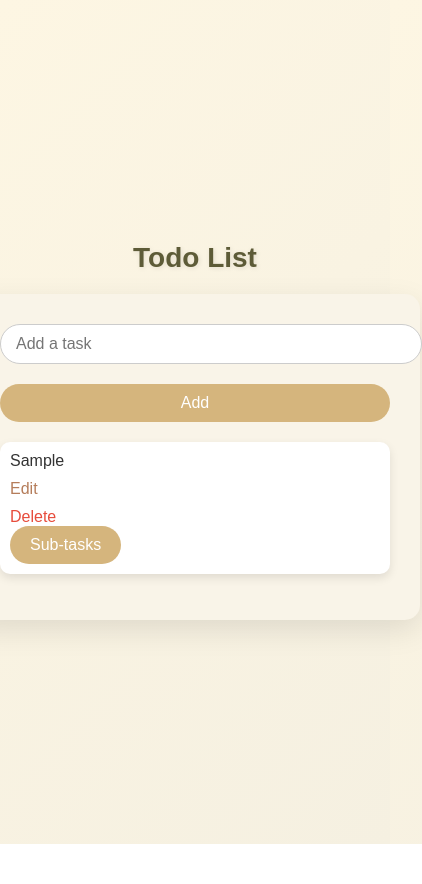
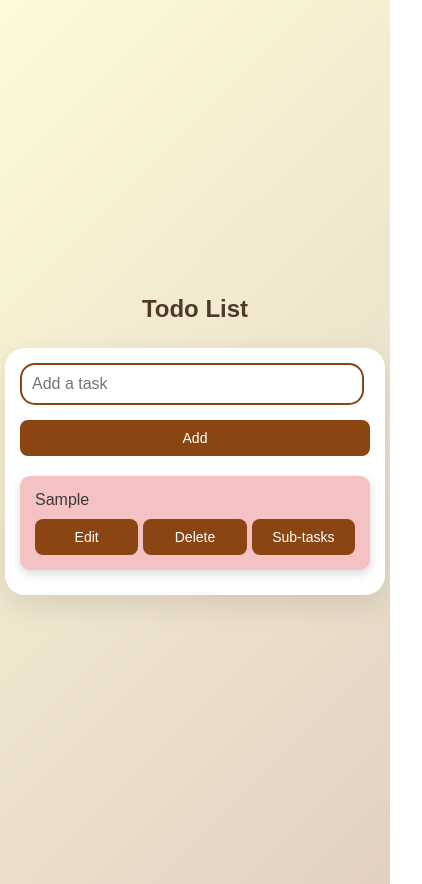
Before and after one commit to nakwafurkhan/ToDo_list, a plain HTML site: page index.html in a window 390 px wide. Both pictures are taken after typing "Sample" into the empty fields and a click on the button "Add". Shown: the whole page, 422 px wide, since content can reach past the window. Before the commit the page ends 844 px from the top, so only its background shows below. Drawn offline with Linux system fonts and the light colour scheme.

Commit message:
change in css

```diff
--- a/index.html
+++ b/index.html
@@ -7,10 +7,8 @@
     <link rel="stylesheet" href="./style.css">
 </head>
 <body>
-    <!-- Main Heading -->
-    <h1> Todo List</h1>
+    <h1>Todo List</h1>
 
-    <!-- Container for Tasks -->
     <div class="container">
         <div class="form">
             <input type="text" id="input" placeholder="Add a task">
--- a/script.js
+++ b/script.js
@@ -34,10 +34,15 @@ function showList() {
 
     tasks.forEach(function(taskObj, index) {
         var li = document.createElement('li');
-        li.innerHTML = `<span>${taskObj.taskName}</span>
-                        <a class="edit" onclick="event.stopPropagation(); editTask(${index})">Edit</a>
-                        <a class="delete" onclick="event.stopPropagation(); deleteTask(${index})">Delete</a>
-                        <button class="subtask-btn" onclick="event.stopPropagation(); goToSubTasks(${index})">Sub-tasks</button>`;
+        li.innerHTML = `
+            <div class="task-content">
+                <span>${taskObj.taskName}</span>
+                <div class="button-container">
+                    <button class="edit" onclick="event.stopPropagation(); editTask(${index})">Edit</button>
+                    <button class="delete" onclick="event.stopPropagation(); deleteTask(${index})">Delete</button>
+                    <button class="subtask-btn" onclick="event.stopPropagation(); goToSubTasks(${index})">Sub-tasks</button>
+                </div>
+            </div>`;
         todolist.appendChild(li);
     });
 }
@@ -68,58 +73,3 @@ function goToSubTasks(index) {
 
 // On loading tasks, show them
 document.addEventListener("DOMContentLoaded", showList);
-
-/* --- Sub-task functionality (in subtasks.html) --- */
-if (window.location.pathname.includes('subtasks.html')) {
-    var subtaskInput = document.getElementById('subtask-input');
-    var subtaskButton = document.getElementById('subtask-button');
-    var subtasklist = document.getElementById('subtasklist');
-    var selectedTaskIndex = localStorage.getItem('selectedTaskIndex');
-    var mainTaskTitle = document.getElementById('main-task-title');
-
-    if (selectedTaskIndex !== null) {
-        var currentTask = tasks[selectedTaskIndex];
-        mainTaskTitle.innerText = currentTask.taskName; // Show main task name on subtask page
-        showSubTasks(); // Display current sub-tasks
-    }
-
-    // Add new sub-task
-    subtaskButton.onclick = function() {
-        var subtask = subtaskInput.value.trim();
-        if (subtask !== '') {
-            currentTask.subTasks.push(subtask);
-            subtaskInput.value = '';
-            saveTasks();
-            showSubTasks();
-        }
-    };
-
-    // Display sub-task list
-    function showSubTasks() {
-        subtasklist.innerHTML = '';
-        currentTask.subTasks.forEach(function(subTask, subIndex) {
-            var subLi = document.createElement('li');
-            subLi.innerHTML = `<span>${subTask}</span>
-                               <a class="edit" onclick="editSubTask(${subIndex})">Edit</a>
-                               <a class="delete" onclick="deleteSubTask(${subIndex})">Delete</a>`;
-            subtasklist.appendChild(subLi);
-        });
-    }
-
-    // Edit sub-task
-    function editSubTask(subIndex) {
-        var newSubTask = prompt("Edit your sub-task:", currentTask.subTasks[subIndex]);
-        if (newSubTask !== null && newSubTask.trim() !== '') {
-            currentTask.subTasks[subIndex] = newSubTask;
-            saveTasks();
-            showSubTasks();
-        }
-    }
-
-    // Delete sub-task
-    function deleteSubTask(subIndex) {
-        currentTask.subTasks.splice(subIndex, 1);
-        saveTasks();
-        showSubTasks();
-    }
-}
--- a/style.css
+++ b/style.css
@@ -1,146 +1,136 @@
 /* General body styling */
 body {
-    font-family: 'Poppins', sans-serif;
-    background: linear-gradient(135deg, #fdf6e3, #f5f0e1);
-    color: #333;
+    font-family: 'Poppins', sans-serif; /* Font style */
+    background: linear-gradient(135deg, #fefbd8, #e2d1c3); /* Soft gradient background */
+    color: #3a3a3a; /* Text color */
     display: flex;
-    flex-direction: column;
-    justify-content: center;
-    align-items: center;
-    min-height: 100vh;
-    margin: 0;
+    flex-direction: column; /* Stack elements vertically */
+    justify-content: center; /* Center vertically */
+    align-items: center; /* Center horizontally */
+    min-height: 100vh; /* Full viewport height */
+    margin: 0; /* Reset default margin */
+    padding: 20px; /* Padding around the body */
 }
 
 /* Heading styling */
 h1 {
-    font-size: 36px;
-    color: #5d5b37;
-    margin-bottom: 20px;
-    text-shadow: 1px 1px 5px rgba(0, 0, 0, 0.1);
+    font-size: 28px; /* Font size for heading */
+    color: #4d3a29; /* Darker color for the heading */
+    margin-bottom: 20px; /* Space below the heading */
+    text-align: center; /* Center the text */
 }
 
-/* Container for forms and lists */
+/* Container for tasks and sub-tasks */
 .container {
-    background: #f9f4e8;
-    padding: 30px;
-    border-radius: 15px;
-    box-shadow: 0px 10px 30px rgba(0, 0, 0, 0.1);
-    width: 100%;
-    max-width: 600px;
+    background: #ffffff; /* White background for the container */
+    padding: 20px; /* Padding inside the container */
+    border-radius: 20px; /* Rounded corners */
+    box-shadow: 0px 10px 30px rgba(0, 0, 0, 0.1); /* Subtle shadow effect */
+    width: 100%; /* Full width */
+    max-width: 400px; /* Maximum width */
+    margin: 10px; /* Margin around the container */
+}
+
+/* List styling */
+ul {
+    list-style-type: none; /* Remove default list styling */
+    padding: 0; /* No padding */
+    margin: 0 0 10px; /* Space below the list */
+}
+
+/* Task and sub-task item styling */
+li {
+    margin-bottom: 10px; /* Space between list items */
+}
+
+/* Add top margin to the first task below the Add button */
+li:first-child {
+    margin-top: 20px; /* Space above the first task */
+}
+
+/* Task and Sub-task content styling */
+.task-content {
+    padding: 15px; /* Padding inside the task content */
+    background-color: #F4C2C2; /* Maroon background for tasks */
+    border-radius: 10px; /* Rounded corners */
+    box-shadow: 0px 4px 10px rgba(0, 0, 0, 0.15); /* Shadow effect for depth */
+}
+
+/* Buttons styling */
+.button-container {
+    display: flex; /* Flexbox layout for buttons */
+    gap: 5px; /* Space between buttons */
+    margin-top: 10px; /* Space above the buttons */
+}
+
+/* Button styling */
+button {
+    background-color: #8B4513; /* Dark green background for buttons */
+    color: white; /* White text color */
+    padding: 10px; /* Padding inside buttons */
+    border-radius: 8px; /* Rounded corners */
+    border: none; /* No border */
+    cursor: pointer; /* Pointer cursor on hover */
+    transition: background-color 0.3s ease, transform 0.2s ease; /* Smooth transition for hover effects */
+    flex: 1; /* Buttons grow equally in the container */
+}
+
+button:hover {
+    background-color: #D2B48C; /* Light cream color on hover */
+    transform: translateY(-2px); /* Slight lift effect on hover */
+}
+
+/* Edit and delete links styling */
+a {
+    color: #8B4513; /* Dark green color for links */
+    cursor: pointer; /* Pointer cursor on hover */
+    transition: color 0.3s ease; /* Smooth color transition on hover */
+}
+
+a:hover {
+    color: #D2B48C; /* Change color on hover */
 }
 
 /* Form styling */
 .form {
-    display: flex;
-    gap: 10px;
-    margin-bottom: 20px;
+    display: flex; /* Flexbox layout for the form */
+    flex-direction: column; /* Stack inputs vertically */
+    gap: 15px; /* Space between inputs */
 }
 
 /* Input styling */
-#input, #subtask-input {
-    flex-grow: 1;
-    padding: 10px 15px;
-    border-radius: 20px;
-    border: 1px solid #ccc;
-    font-size: 16px;
-    outline: none;
-    transition: box-shadow 0.3s ease;
+input[type="text"] {
+    padding: 12px; /* Padding inside input */
+    border-radius: 15px; /* Rounded corners */
+    border: 2px solid #8B4513; /* Dark green border */
+    font-size: 16px; /* Font size for input */
+    outline: none; /* Remove outline */
+    transition: box-shadow 0.3s ease, border 0.3s ease; /* Smooth transition for focus effects */
 }
 
-#input:focus, #subtask-input:focus {
-    box-shadow: 0px 5px 15px rgba(255, 204, 102, 0.3);
-}
-
-/* Button styling */
-#button, #subtask-button, .subtask-btn {
-    background-color: #d5b57d;
-    color: white;
-    padding: 10px 20px;
-    border-radius: 20px;
-    border: none;
-    font-size: 16px;
-    cursor: pointer;
-    transition: background-color 0.3s ease, transform 0.2s ease;
-}
-
-#button:hover, #subtask-button:hover, .subtask-btn:hover {
-    background-color: #c6a86d;
-    transform: translateY(-3px);
-}
-
-/* Task and Sub-task list styling */
-ul {
-    list-style-type: none;
-    padding: 0;
-}
-
-ul li {
-    background-color: white;
-    padding: 15px;
-    border-radius: 10px;
-    margin-bottom: 10px;
-    box-shadow: 0px 4px 10px rgba(0, 0, 0, 0.1);
-    display: flex;
-    justify-content: space-between;
-    align-items: center;
-}
-
-/* Edit and delete links styling */
-a {
-    color: #b57d5b;
-    margin-left: 15px;
-    cursor: pointer;
-    transition: color 0.3s ease;
-}
-
-a:hover {
-    color: #a86d4f;
-}
-
-a.delete {
-    color: #e74c3c;
-}
-
-a.delete:hover {
-    color: #c0392b;
+input[type="text"]:focus {
+    box-shadow: 0px 0px 10px rgba(139, 69, 19, 0.5); /* Shadow effect on focus */
+    border: 2px solid #D2B48C; /* Light cream border on focus */
 }
 
 /* Media queries for responsiveness */
-@media (max-width: 768px) {
-    #input, #subtask-input {
-        width: 100%;
-        margin-bottom: 10px; /* Added margin for spacing */
+@media (max-width: 480px) {
+    h1 {
+        font-size: 24px; /* Smaller font size for smaller screens */
+        margin: 15px 0; /* Adjust margin for smaller screens */
     }
 
-    #button, #subtask-button {
-        width: 100%;
+    .container {
+        padding: 15px; /* Less padding on smaller screens */
     }
 
-    .form {
-        flex-direction: column; /* Stack input and button */
+    input[type="text"] {
+        padding: 10px; /* Less padding for input */
+        width: calc(100% - 30px); /* Full width minus padding */
     }
 
-    ul li {
-        flex-direction: column; /* Stack elements in list items */
-        align-items: flex-start; /* Align text to the start */
-    }
-
-    a {
-        margin-top: 10px; /* Space between links */
-        margin-left: 0; /* Reset margin-left */
+    button {
+        padding: 10px; /* Less padding for buttons */
+        font-size: 14px; /* Smaller font size for buttons */
     }
 }
-
-@media (max-width: 480px) {
-    h1 {
-        font-size: 28px; /* Reduce heading size */
-    }
-
-    #input, #subtask-input, #button, #subtask-button {
-        width: 100%; /* Full width on small screens */
-    }
-
-    ul li {
-        padding: 10px; /* Reduce padding for small screens */
-    }
-}
```
Also changed, not shown: subtasks.html (+4 -7 lines), subtasks.js (+49 -58 lines).
